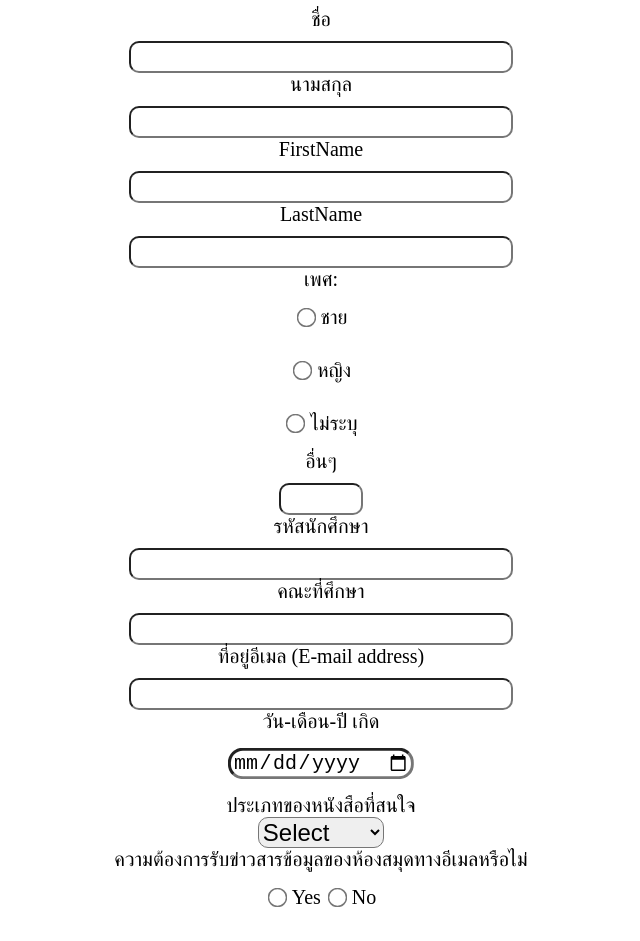
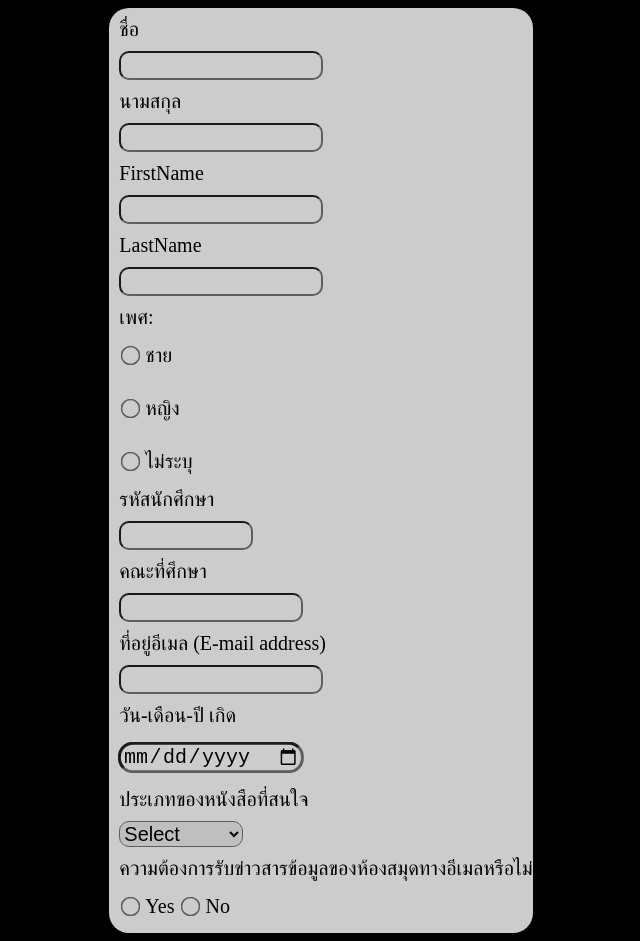
Before and after one commit to Kuntanat/6709650136_LibraryMembershipApplicationForm, a plain HTML site: page index.html in a window 1280 px wide. Shown: the whole page, without its empty margins (319-959 px from the left). Drawn offline with Linux system fonts and the light colour scheme.

Commit message:
Add some CSS and change background color and color of container

```diff
--- a/index.html
+++ b/index.html
@@ -7,6 +7,8 @@
     <link rel="stylesheet" href="style.css">
 </head>
 <body>
+<div class="container">
+<div class="FORM">
     <form>
     <label for="TH Firstname">ชื่อ</label><br>
     <input type="text" id="THFirstname" name="THFirstname"><br>
@@ -23,8 +25,6 @@
     <label for="female">หญิง</label><br>
     <input type="radio" id="์Notspecified" name="gender" value="Notspecified">
     <label for="Notspecified">ไม่ระบุ</label><br>
-    <label for="Others">อื่นๆ</label><br>
-    <input type="text" id="Others" name="gender" style="width: 80px;"><br>
     <label for="Student ID">รหัสนักศึกษา</label><br>
     <input type="text" id="Student ID" name="Student ID"><br>
     <label for="Faculty">คณะที่ศึกษา</label><br>
@@ -45,10 +45,12 @@
     <option value="Literary fiction">Literary fiction</option>
     </select><br>
     <label for="books">ความต้องการรับข่าวสารข้อมูลของห้องสมุดทางอีเมลหรือไม่</label><br>
-    <input type="radio" id="Yes" name="Yes" value="Yes">
+    <input type="radio" id="Yes" name="emailac" value="Yes">
     <label for="Yes">Yes</label>
-    <input type="radio" id="No" name="No" value="No">
+    <input type="radio" id="No" name="emailac" value="No">
     <label for="No">No</label>
-</form>
+    </form>
+</div>
+</div>
 </body>
 </html>
--- a/style.css
+++ b/style.css
@@ -1,6 +1,10 @@
+body{
+    background-color: black;
+}
 form{
     font-size: 20px;
-    text-align: center;
+    margin-left: 10px;
+    margin-top: 10px;
 }
 input[type="radio"] ,input[type="date"]{
     transform: scale(1.5);
@@ -11,12 +15,52 @@ input[type="radio"] ,input[type="date"]{
 #THFirstname, #THLastname, #ENGFirstname, #ENGLastname, #Student\ ID, #Faculty, #E-mail,#Others {
     width: 30%;
     padding: 0px;
-    font-size: 1.2em;
     margin-top: 10px;
     border-radius: 10px;
+    width: 200px;
+    font-size: medium;
+    height: 25px;
 }
 #books{
-    width: 10%;
-    font-size: 1.2em;
+    width: 30%;
+    font-size: 20px;
     border-radius: 10px;
 }
+.FORM{
+    background-color: white;
+    opacity: 0.8;
+    width:fit-content;
+    border-radius: 20px;
+}
+.container {
+    display: flex;
+    justify-content: center;
+    align-items: center;
+    width: 100%;
+    height: 100%;
+}
+#date{
+    margin-left: 30px;
+}
+select option[value="Select2"]{
+    color: gray;
+}
+#E-mail{
+    width: 200px;
+    font-size: medium;
+    height: 25px;
+}
+#Student\ ID{
+    width: 130px;
+}
+#Faculty{
+    width: 180px;
+}
+select{
+    margin-top: 10px;
+    margin-bottom: 10px;
+}
+input[type="text"]{
+    margin-top: 10px;
+    margin-bottom: 10px;
+}
```
